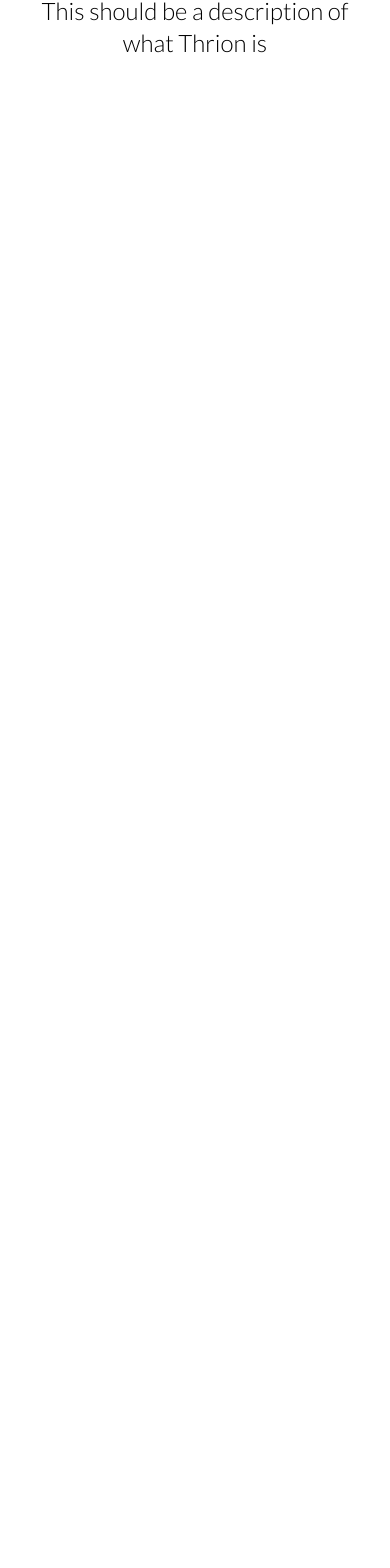
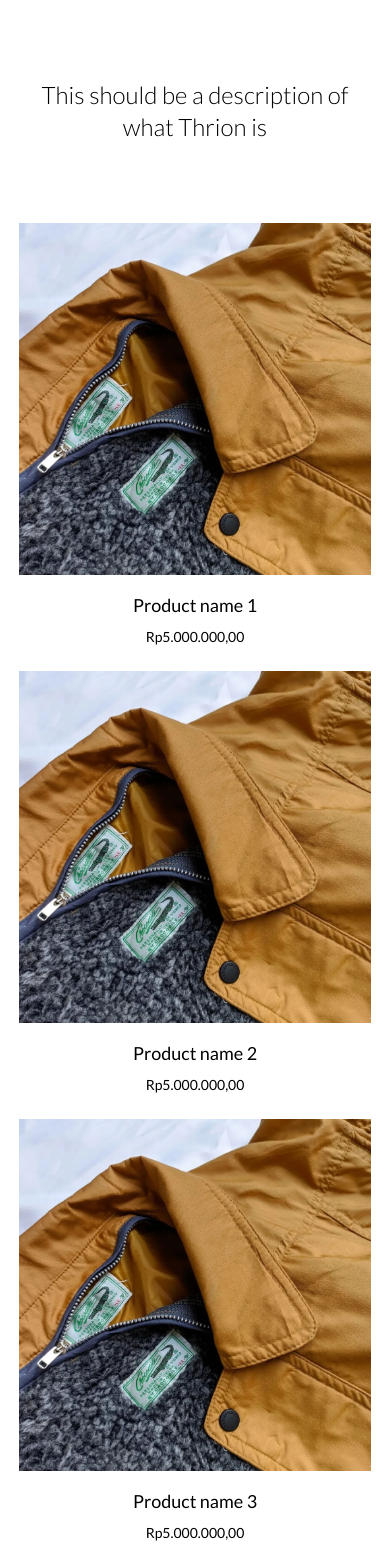
Before and after one commit to azharjk/thrionshop, a Next.js app: page / in a window 390 px wide. Shown: the part 301-1869 px from the top of the page. Before the commit the page ends 844 px from the top, so only its background shows below. Built offline with nearby package versions, Linux system fonts and the light colour scheme.

Commit message:
Add mobile view for product list

```diff
--- /dev/null
+++ b/components/ProductCard.tsx
@@ -0,0 +1,38 @@
+import Image from "next/image";
+
+interface ProductCardProps {
+  src: string;
+  alt: string;
+  name: string;
+  price: string;
+}
+
+const ProductCard: React.FunctionComponent<ProductCardProps> = ({
+  src,
+  alt,
+  name,
+  price,
+}) => {
+  return (
+    <div>
+      <div className="w-full flex justify-center">
+        <div className="w-full px-4 max-w-sm">
+          <Image
+            src={src}
+            width={300}
+            height={300}
+            layout="responsive"
+            priority
+            alt={alt}
+          />
+        </div>
+      </div>
+      <div className="px-4">
+        <h3 className="text-center truncate text-lg mt-4">{name}</h3>
+        <p className="text-center truncate text-sm mt-2">{price}</p>
+      </div>
+    </div>
+  );
+};
+
+export default ProductCard;
--- a/pages/index.tsx
+++ b/pages/index.tsx
@@ -1,11 +1,13 @@
 import type { NextPage } from "next";
 import Image from "next/image";
+
+import ProductCard from "../components/ProductCard";
 
 const LandingPage: NextPage = () => {
   return (
     <>
       <header className="px-4 grid place-items-center">
-        <div className="w-100 py-12 flex justify-center">
+        <div className="w-100 py-[90px] flex justify-center">
           <Image
             src="/logo.png"
             width={200}
@@ -19,6 +21,40 @@
           </p>
         </div>
       </header>
+      <main className="mt-[80px] mb-10">
+        <ul className="grid gap-6">
+          <li>
+            <a href="">
+              <ProductCard
+                src="/product_demo.jpeg"
+                alt="Thrion product"
+                name="Product name 1"
+                price="Rp5.000.000,00"
+              />
+            </a>
+          </li>
+          <li>
+            <a href="">
+              <ProductCard
+                src="/product_demo.jpeg"
+                alt="Thrion product"
+                name="Product name 2"
+                price="Rp5.000.000,00"
+              />
+            </a>
+          </li>
+          <li>
+            <a href="">
+              <ProductCard
+                src="/product_demo.jpeg"
+                alt="Thrion product"
+                name="Product name 3"
+                price="Rp5.000.000,00"
+              />
+            </a>
+          </li>
+        </ul>
+      </main>
     </>
   );
 };
```
Also changed, not shown: public/product_demo.jpeg (added).
